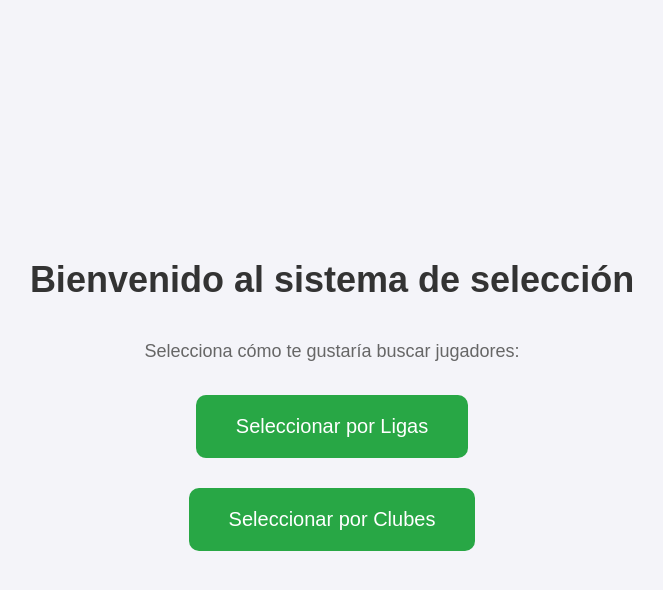
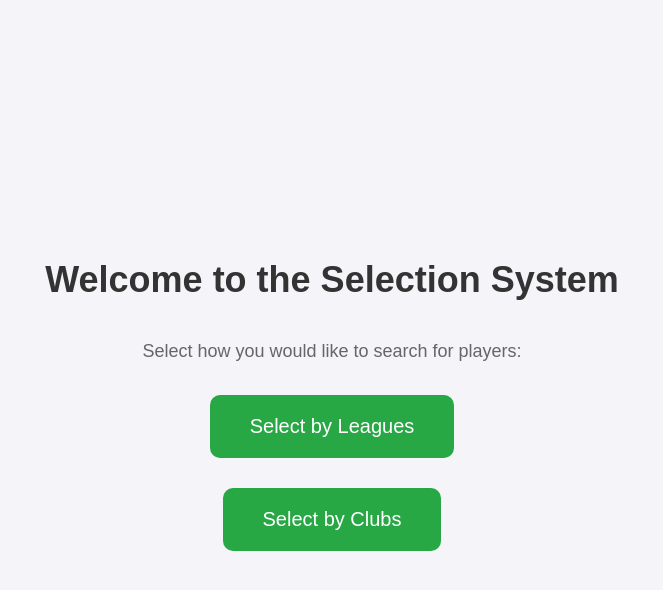
Before and after one commit to Mamarco13/FootballPlayersData, a Flask app: page / in a window 1280 px wide. Shown: the top 590 px of the page, without its empty margins (308-971 px from the left). Run offline with Flask 3, Linux system fonts and the light colour scheme.

Commit message:
Implementa perfectamente las funcionalidades e IDEs de ligas, clubes e index

```diff
--- a/app.py
+++ b/app.py
@@ -4,6 +4,15 @@ from funcionesLiga import obtener_equipos_por_liga, X_jugadores_ligas
 from funciones_club import obtener_jugadores_por_club
 from funcionesVisual import convertir_valor_mercado
 from classes.jugador import Jugador
+
+from funciones_club import obtener_jugadores_por_club
+from funcionesLiga import X_jugadores_ligas
+from funcionesVisual import convertir_valor_mercado
+from flask import render_template, request
+
+from funciones_club import obtener_jugadores_por_club
+from funcionesVisual import convertir_valor_mercado
+from flask import render_template, request
 
 app = Flask(__name__)
 
@@ -78,32 +87,34 @@ def seleccion_liga():
 @app.route('/seleccion_club', methods=['GET', 'POST'])
 def seleccion_club():
     if request.method == 'POST':
-        clubes_seleccionados = request.form.get('clubes', '').split(',')  # Recibe una lista de códigos de clubes
-        jugadores_a_mostrar = int(request.form['jugadores'])
+        # Obtener los clubes seleccionados desde el formulario
+        clubes_seleccionados = request.form.get('clubes', '').split(',')  # Se espera una lista separada por comas
+        jugadores_a_mostrar = int(request.form['jugadores'])  # Número de jugadores a mostrar
 
-        clubes_objetos = []
+        jugadores_display = []
 
+        # Obtener los jugadores de todos los clubes seleccionados
         for codigo_club in clubes_seleccionados:
-            for club_id, club_info in clubes.items():
+            for club_id, club_info in clubes.items():  # Asumiendo que 'clubes' es un diccionario con info de cada club
                 if club_info['codigo'] == codigo_club:
-                    # Obtener jugadores del club
-                    jugadores_insertar = obtener_jugadores_por_club(club_info['codigo'])
-                    for jugador in jugadores_insertar:
-                        club_obj = {'nombre': club_info['nombre'], 'jugador': jugador}
-                        clubes_objetos.append(club_obj)
+                    club_objeto = club_info  # Asegúrate de tener toda la información del club
 
-        # Mostrar jugadores seleccionados
-        jugadores_display = []
-        for club in clubes_objetos:
-            jugadores_display.append({
-                'nombre': club['jugador'].get_nombre(),
-                'equipo': club['nombre'],
-                'valor_mercado': club['jugador'].get_valor_mercado(),
-                'posicion': club['jugador'].get_posicion()
-            })
+                    # Obtener los jugadores de este club
+                    jugadores = obtener_jugadores_por_club(club_objeto['codigo'])
 
+                    # Añadir los jugadores a la lista
+                    jugadores_display.extend(jugadores)
+
+        # Ordenamos todos los jugadores de todos los clubes seleccionados por valor de mercado
+        jugadores_display.sort(key=lambda x: convertir_valor_mercado(x.get_valor_mercado()), reverse=True)
+
+        # Limitar la lista a los 'X' jugadores más valiosos
+        jugadores_display = jugadores_display[:jugadores_a_mostrar]
+
+        # Renderizamos la plantilla con la lista de jugadores seleccionados y ordenados
         return render_template('jugadores.html', jugadores=jugadores_display)
 
+    # Si el método es GET, simplemente renderizamos la página para seleccionar los clubes
     return render_template('seleccion_club.html', clubes=clubes)
 
 
--- a/templates/index.html
+++ b/templates/index.html
@@ -1,15 +1,15 @@
 <!DOCTYPE html>
-<html lang="es">
+<html lang="en">
 <head>
     <meta charset="UTF-8">
     <meta name="viewport" content="width=device-width, initial-scale=1.0">
-    <title>Selección</title>
+    <title>Selection</title>
 
-    <!-- Estilos internos para mejorar la apariencia -->
+    <!-- Internal styles for better appearance -->
     <style>
         body {
-            font-family: 'Arial', sans-serif; /* Fuente general */
-            background-color: #f4f4f9; /* Fondo de la página */
+            font-family: 'Arial', sans-serif; /* General font */
+            background-color: #f4f4f9; /* Page background */
             display: flex;
             justify-content: center;
             align-items: center;
@@ -38,40 +38,40 @@
         }
 
         button {
-            background-color: #28a745; /* Fondo verde */
-            color: white; /* Color del texto */
+            background-color: #28a745; /* Green background */
+            color: white; /* Text color */
             border: none;
-            padding: 20px 40px; /* Tamaño del botón */
-            margin: 15px; /* Espacio entre los botones */
-            font-size: 20px; /* Tamaño de la fuente */
-            border-radius: 10px; /* Bordes redondeados */
-            cursor: pointer; /* Cambio de cursor a mano */
-            transition: background-color 0.3s ease, transform 0.3s ease; /* Transición para el hover */
+            padding: 20px 40px; /* Button size */
+            margin: 15px; /* Space between buttons */
+            font-size: 20px; /* Font size */
+            border-radius: 10px; /* Rounded corners */
+            cursor: pointer; /* Cursor changes to pointer */
+            transition: background-color 0.3s ease, transform 0.3s ease; /* Transition for hover effect */
         }
 
         button:hover {
-            background-color: #218838; /* Cambio de color al pasar el mouse */
-            transform: scale(1.1); /* Efecto de aumento de tamaño al pasar el mouse */
+            background-color: #218838; /* Color change on hover */
+            transform: scale(1.1); /* Zoom effect on hover */
         }
 
         button:focus {
-            outline: none; /* Eliminar borde al hacer clic */
+            outline: none; /* Remove border on click */
         }
     </style>
 </head>
 <body>
     <div>
-        <h1>Bienvenido al sistema de selección</h1>
-        <p>Selecciona cómo te gustaría buscar jugadores:</p>
+        <h1>Welcome to the Selection System</h1>
+        <p>Select how you would like to search for players:</p>
 
-        <!-- Botón para seleccionar ligas -->
+        <!-- Button to select by leagues -->
         <form action="/seleccion_liga" method="get">
-            <button type="submit">Seleccionar por Ligas</button>
+            <button type="submit">Select by Leagues</button>
         </form>
 
-        <!-- Botón para seleccionar clubes -->
+        <!-- Button to select by clubs -->
         <form action="/seleccion_club" method="get">
-            <button type="submit">Seleccionar por Clubes</button>
+            <button type="submit">Select by Clubs</button>
         </form>
     </div>
 </body>
```
Also changed, not shown: templates/jugadores.html (+8 -8 lines).
